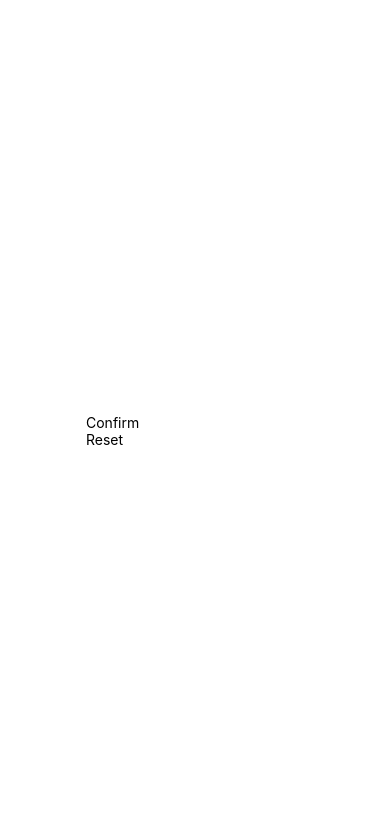
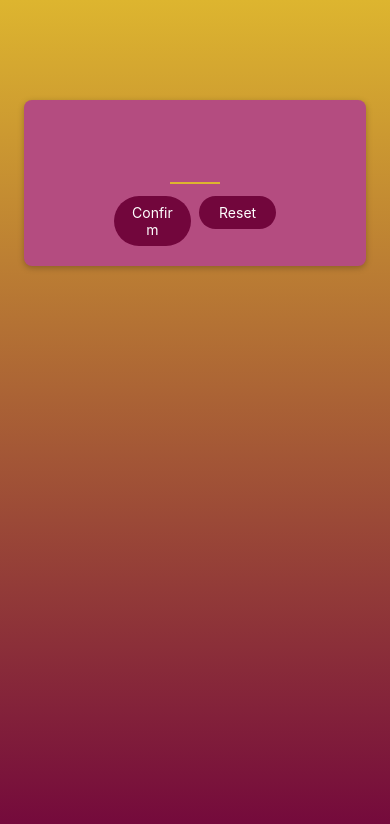
Before and after one commit to TetianaKlitna/react-native-guess-game, a React Native app: screen / in a window 390 px wide. Shown: the top 824 px of the page. Built offline with nearby package versions, Linux system fonts and the light colour scheme.

Commit message:
added StartGameScreen

```diff
--- a/App.js
+++ b/App.js
@@ -1,21 +1,20 @@
 import { StatusBar } from 'expo-status-bar';
 import { StyleSheet, View } from 'react-native';
+import { LinearGradient } from 'expo-linear-gradient';
 import StartGameScreen from './screens/StartGameScreen';
 
 export default function App() {
   return (
-    <View style={styles.container}>
+    <LinearGradient colors={['#ddb52f', '#72063c']} style={styles.rootScreen}>
       <StatusBar style="auto" />
       <StartGameScreen />
-    </View>
+    </LinearGradient>
   );
 }
 
 const styles = StyleSheet.create({
-  container: {
+  rootScreen: {
+    backgroundColor: '#ddb52f',
     flex: 1,
-    backgroundColor: '#fff',
-    alignItems: 'center',
-    justifyContent: 'center',
   },
 });
--- a/components/PrimaryButton.js
+++ b/components/PrimaryButton.js
@@ -1,11 +1,40 @@
-import { View, Text } from 'react-native';
+import { View, Text, Pressable, StyleSheet } from 'react-native';
 
 function PrimaryButton({ children }) {
+    function pressHandler() { };
     return (
-        <View>
-            <Text>{children}</Text>
+        <View style={styles.btnContainerOuter}>
+            <Pressable
+                onPress={pressHandler}
+                style={({ pressed }) => [
+                    styles.btnContainerInner,
+                    pressed && styles.pressed,
+                ]}>
+                <Text style={styles.btnText}>{children}</Text>
+            </Pressable>
         </View>
     );
 }
 
+const styles = StyleSheet.create({
+    btnContainerOuter: {
+        borderRadius: 28,
+        margin: 4,
+        overflow: 'hidden',
+    },
+    btnContainerInner: {
+        backgroundColor: '#72063c',
+        paddingVertical: 8,
+        paddingHorizontal: 16,
+        elevation: 8, // android shadow
+    },
+    btnText: {
+        color: 'white',
+        textAlign: 'center',
+    },
+    pressed: {
+        opacity: 0.75,
+    }
+});
+
 export default PrimaryButton;
--- a/package.json
+++ b/package.json
@@ -10,6 +10,7 @@
   },
   "dependencies": {
     "expo": "~54.0.23",
+    "expo-linear-gradient": "~15.0.7",
     "expo-status-bar": "~3.0.8",
     "react": "19.1.0",
     "react-native": "0.81.5"
--- a/screens/StartGameScreen.js
+++ b/screens/StartGameScreen.js
@@ -1,14 +1,68 @@
-import { TextInput, View } from 'react-native';
+import {
+    TextInput,
+    View,
+    StyleSheet,
+    Platform,
+} from 'react-native';
 import PrimaryButton from '../components/PrimaryButton';
 
 function StartGameScreen() {
     return (
-        <View>
-            <TextInput />
-            <PrimaryButton>Confirm</PrimaryButton>
-            <PrimaryButton>Reset</PrimaryButton>
+        <View style={styles.inputContainer}>
+            <TextInput
+                style={styles.numberInput}
+                maxLength={2}
+                keyboardType={Platform.OS === "ios" ? "number-pad" : "numeric"}
+                autoCapitalize="none"
+                autoCorrect={false}
+            />
+            <View style={styles.btnsContainer}>
+                <View style={styles.btnContainer}>
+                    <PrimaryButton>Confirm</PrimaryButton>
+                </View>
+                <View style={styles.btnContainer}>
+                    <PrimaryButton>Reset</PrimaryButton>
+                </View>
+            </View>
         </View>
     );
 }
 
+const styles = StyleSheet.create({
+    inputContainer: {
+        alignItems: 'center',
+        justifyContent: 'center',
+        padding: 16,
+        marginTop: 100,
+        marginHorizontal: 24,
+        backgroundColor: '#b44c80ff',
+        borderRadius: 8,
+        //android shadow
+        elevation: 4,
+        //ios shadow
+        shadowColor: 'black',
+        shadowOffset: { width: 0, height: 2 },
+        shadowRadius: 6,
+        shadowOpacity: 0.25
+    },
+    numberInput: {
+        height: 60,
+        width: 50,
+        fontSize: 32,
+        borderBottomColor: '#ddb52f',
+        borderBottomWidth: 2,
+        color: '#ddb52f',
+        margin: 8,
+        fontWeight: 'bold',
+        textAlign: 'center',
+    },
+    btnsContainer: {
+        flexDirection: 'row',
+        justifyContent: 'space-between',
+    },
+    btnContainer:{
+        flex: 1,
+    }
+});
+
 export default StartGameScreen;
```
Also changed, not shown: 1 other file (tests, documents, lock files or other folders).
